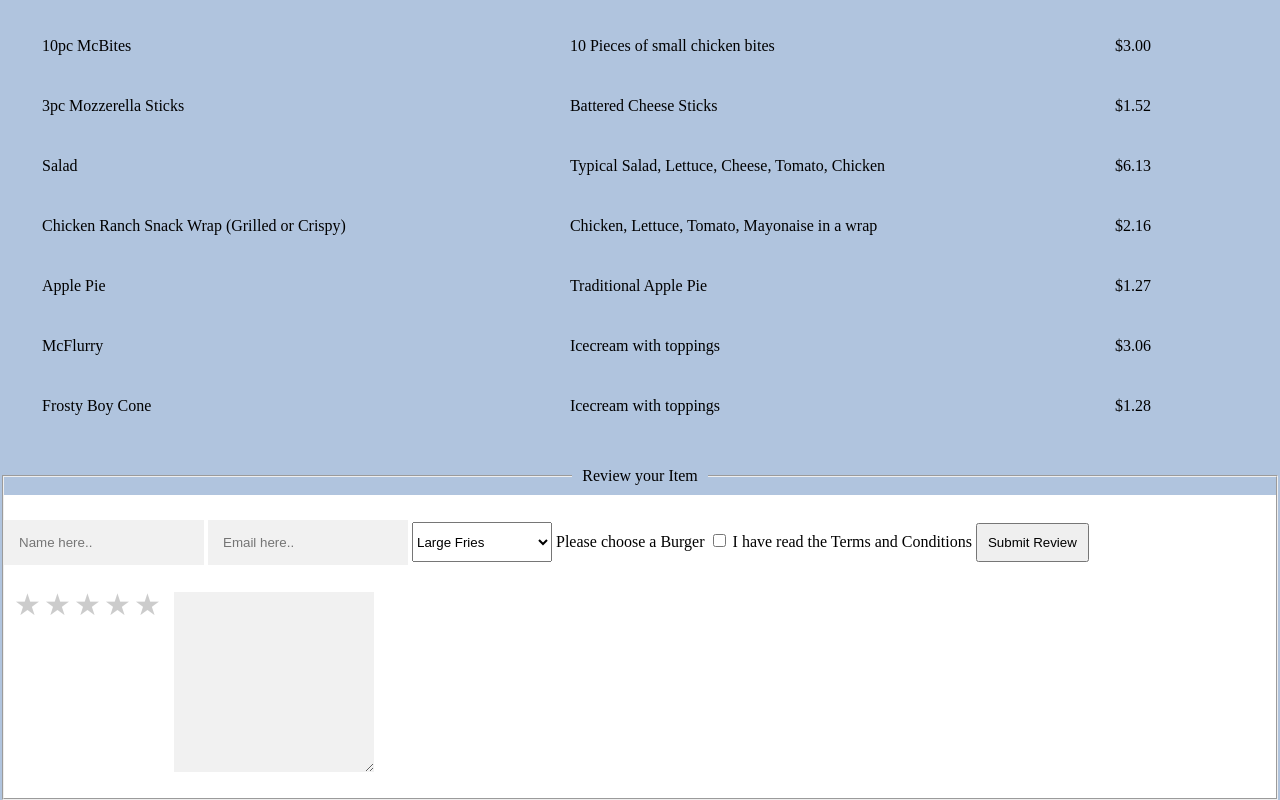
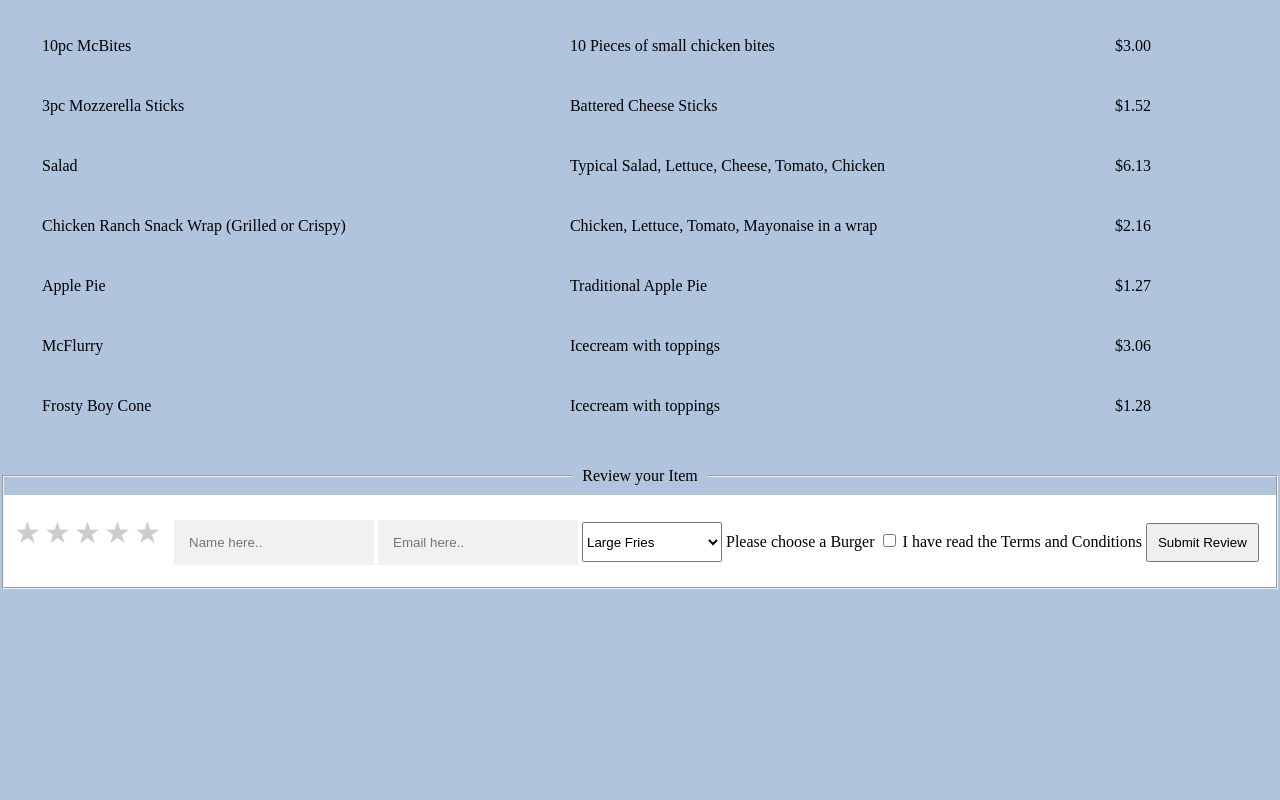
Before and after one commit to GILLMD3/gillmd3.github.io, a plain HTML site: page page2.html in a window 1280 px wide. Shown: the part 619-1419 px from the top of the page. After the commit the page ends 1208 px from the top, so only its background shows below. Drawn offline with Linux system fonts and the light colour scheme.

Commit message:
fixed review problem

```diff
--- a/page2.html
+++ b/page2.html
@@ -72,7 +72,6 @@
                             <input type="checkbox" name="t&c" id="t&c">
                             <label for="t&c">I have read the Terms and Conditions</label>
                             <button id="submit-button-review">Submit Review</button>
-                            <textarea name="comment-textarea" id="comment-textarea" cols="30" rows="10"></textarea>
 
                                 <div id = "star">
                                     <input id = "5star" type="radio" name="star" value="5">
```
